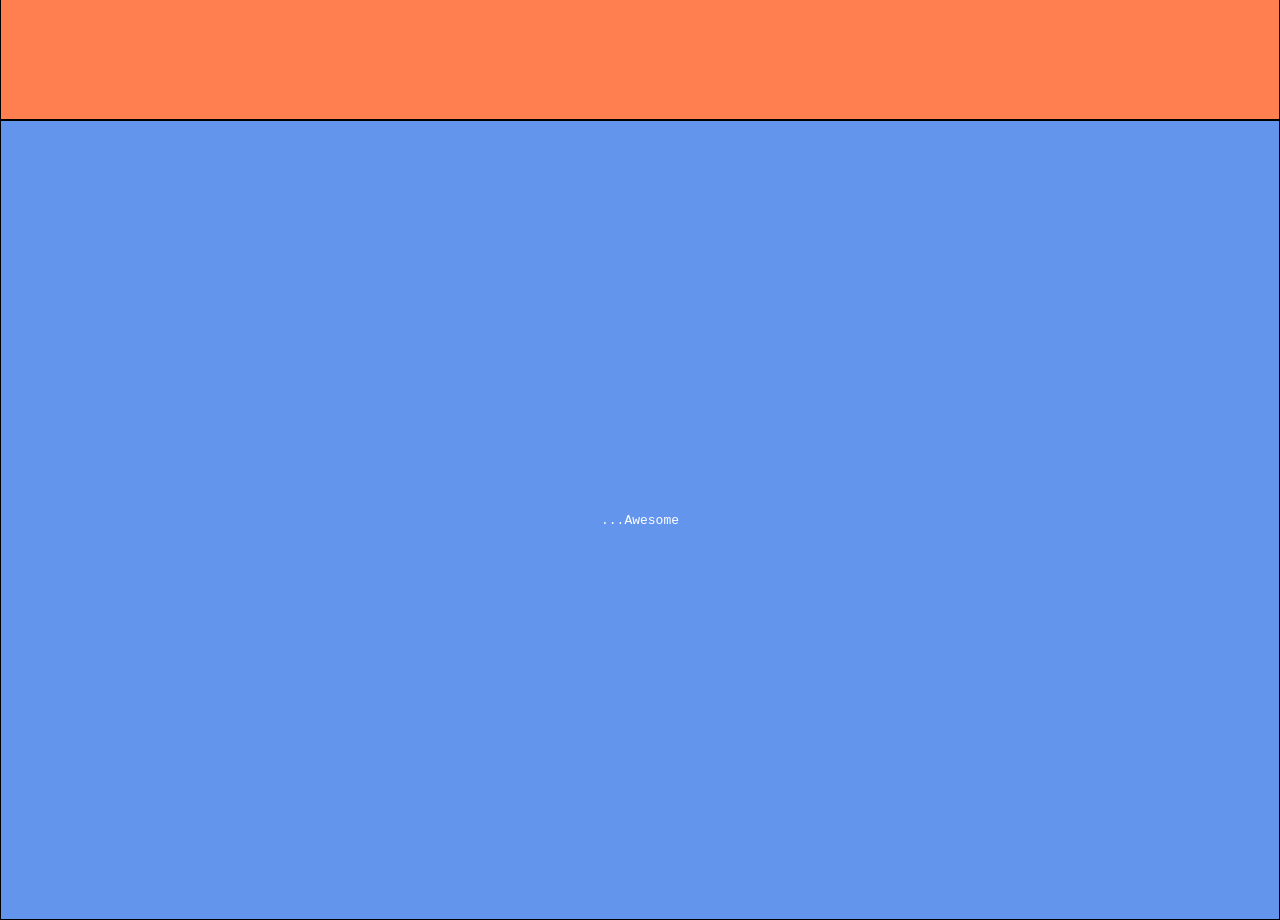
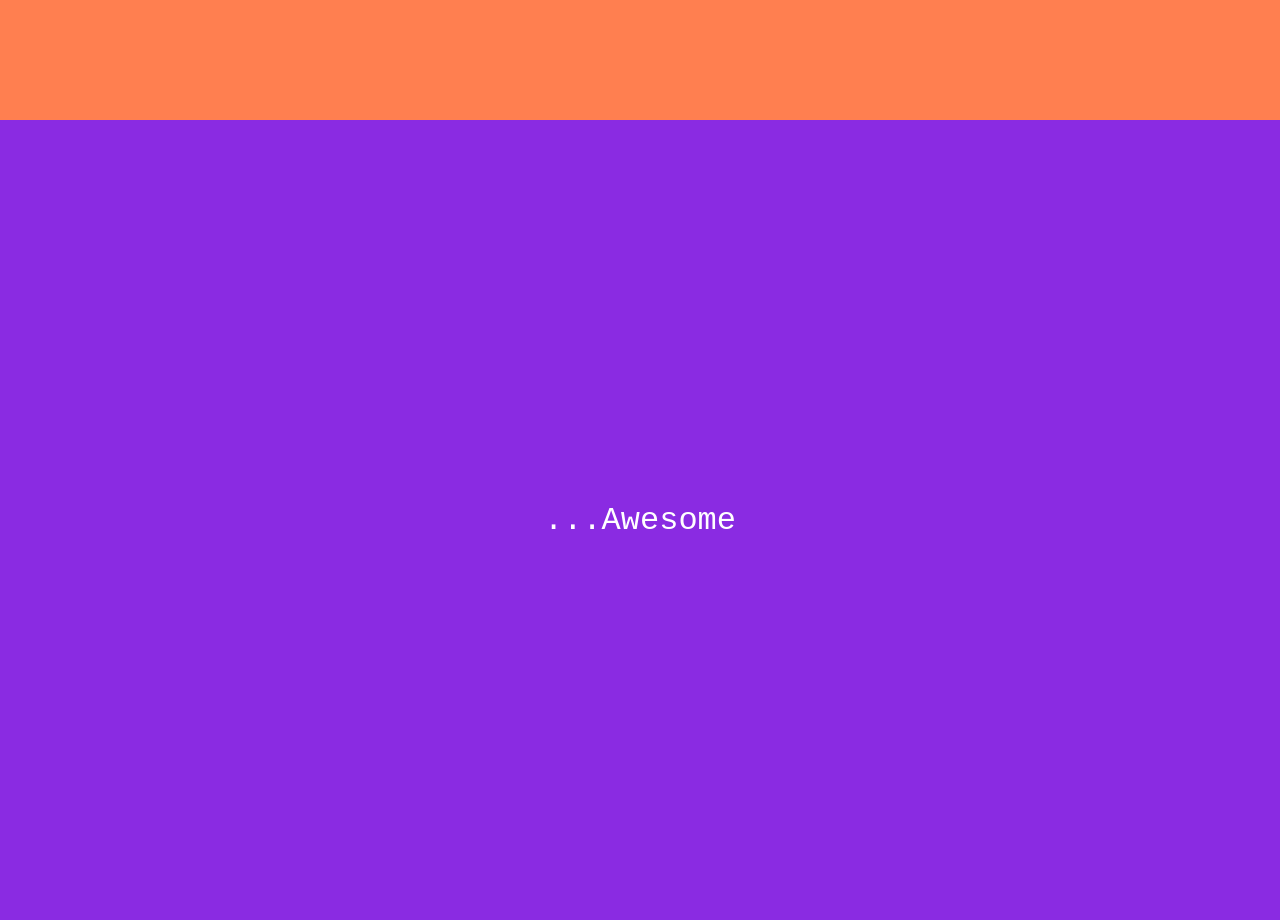
Before and after one commit to vinicius-el-khalili/scroll-landpage, a React (Create React App) app: page / in a window 1280 px wide. Shown: the part 1480-2400 px from the top of the page. Built offline with nearby package versions, Linux system fonts and the light colour scheme.

Commit message:
(+) ScrollSection.tsx

```diff
--- a/src/App.tsx
+++ b/src/App.tsx
@@ -6,7 +6,7 @@ function App() {
     <div className="App">
       <ScrollContainer style={{backgroundColor:"cadetblue"}}>Hello</ScrollContainer>
       <ScrollContainer style={{backgroundColor:"coral"}}>This is very...</ScrollContainer>
-      <ScrollContainer style={{backgroundColor:"cornflowerblue"}}>...Awesome</ScrollContainer>
+      <ScrollContainer style={{backgroundColor:"blueviolet"}}>...Awesome</ScrollContainer>
     </div>
   );
 }
--- a/src/components/ScrollContainer/_scrollContainer.scss
+++ b/src/components/ScrollContainer/_scrollContainer.scss
@@ -1,8 +1,8 @@
 .ScrollContainer{
     background-color: coral;
-    border: 1px solid black;
     color: white;
     font-family:monospace;
+    font-size: 2rem;
     display: flex;
     height: 100vh;
     width: 100vw;
--- a/src/index.css
+++ b/src/index.css
@@ -1,8 +1,8 @@
 .ScrollContainer {
   background-color: coral;
-  border: 1px solid black;
   color: white;
   font-family: monospace;
+  font-size: 2rem;
   display: flex;
   height: 100vh;
   width: 100vw;
```
Also changed, not shown: src/components/ScrollContainer/ScrollSection/ScrollSection.tsx (added, +12 -0 lines), src/components/ScrollContainer/ScrollSection/_scrollSection.scss (added), 2 other files (tests, documents, lock files or other folders).
